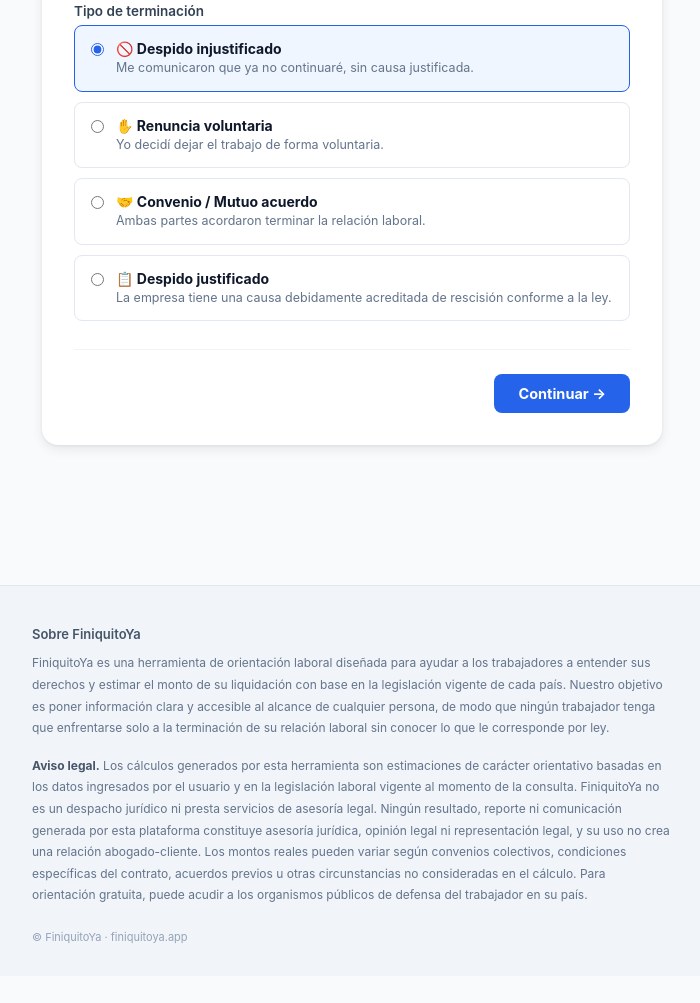
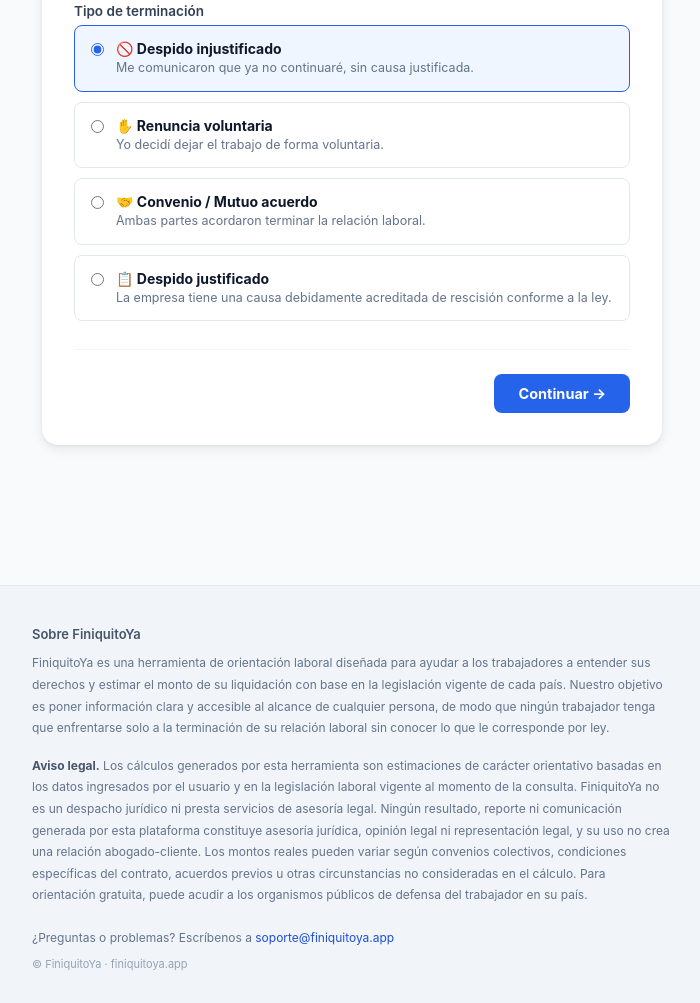
Before and after one commit to mpolancoh/finiquitoya, a website: page finiquitoya.html in a window 1280 px wide. Shown: the part 972-1975 px from the top of the page, without its empty margins (288-988 px from the left). Before the commit the page ends 1948 px from the top, so only its background shows below. Drawn offline with Linux system fonts and the light colour scheme.

Commit message:
Agrega email de soporte en el footer
Co-Authored-By: Claude Sonnet 4.6 <noreply@anthropic.com>

```diff
--- a/finiquitoya.html
+++ b/finiquitoya.html
@@ -3439,6 +3439,9 @@ function recalculate() {
       acuerdos previos u otras circunstancias no consideradas en el cálculo. Para orientación gratuita,
       puede acudir a los organismos públicos de defensa del trabajador en su país.
     </p>
+    <p style="font-size:12px;color:#64748b;margin:0 0 12px 0">
+      ¿Preguntas o problemas? Escríbenos a <a href="mailto:soporte@finiquitoya.app" style="color:#1d4ed8;text-decoration:none">soporte@finiquitoya.app</a>
+    </p>
     <p style="font-size:11px;color:#94a3b8;margin:0">© FiniquitoYa · finiquitoya.app</p>
   </div>
 </footer>
```
Also changed, not shown: index.html (+3 -0 lines).
